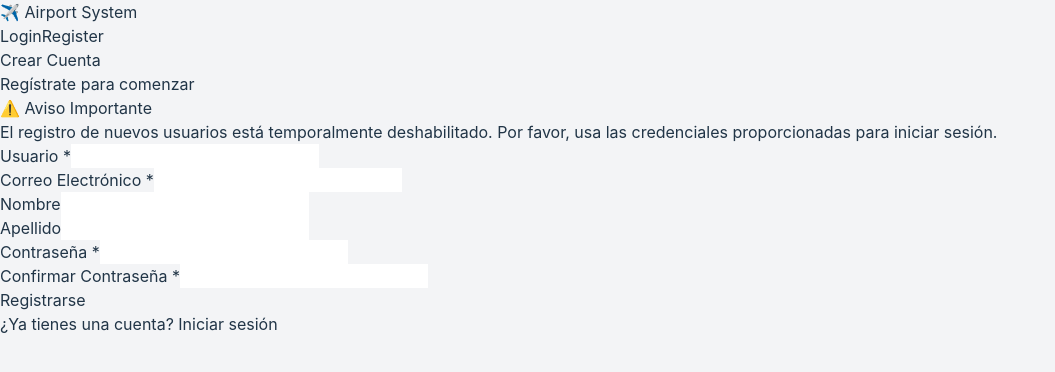
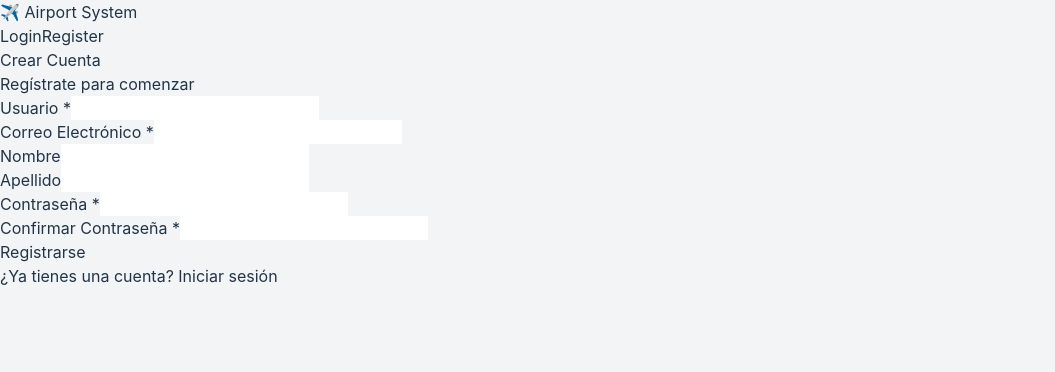
Before and after one commit to IsaacT30/Frontend_Airport, a React (Vite) app: page /register in a window 1280 px wide. Shown: the top 372 px of the page, without its empty margins (0-1055 px from the left). Built offline with nearby package versions, Linux system fonts and the light colour scheme.

Commit message:
register update

```diff
--- a/src/application/auth/auth.service.ts
+++ b/src/application/auth/auth.service.ts
@@ -24,10 +24,8 @@
 
   async register(data: RegisterRequest): Promise<AuthResponse> {
     try {
-      // Si la API no tiene endpoint de registro, comentar esto temporalmente
-      // await airportApiClient.post('/api/auth/register/', data);
+      await airportApiClient.post('/api/passengers/users/', data);
 
-      // Por ahora, solo hacer login si el usuario ya existe
       return await this.login({
         username: data.username,
         password: data.password,
--- a/src/presentation/pages/public/Register.tsx
+++ b/src/presentation/pages/public/Register.tsx
@@ -68,21 +68,13 @@
             <p className="text-gray-600 mt-2">Regístrate para comenzar</p>
           </div>
 
-          <div className="bg-yellow-50 border border-yellow-200 text-yellow-800 px-4 py-3 rounded-lg mb-6">
-            <p className="text-sm font-semibold">⚠️ Aviso Importante</p>
-            <p className="text-sm mt-1">
-              El registro de nuevos usuarios está temporalmente deshabilitado.
-              Por favor, usa las credenciales proporcionadas para <Link to="/login" className="underline font-semibold">iniciar sesión</Link>.
-            </p>
-          </div>
-
           {error && (
             <div className="bg-red-50 border border-red-200 text-red-700 px-4 py-3 rounded-lg mb-4">
               {error}
             </div>
           )}
 
-          <form onSubmit={handleSubmit} className="space-y-4 opacity-50 pointer-events-none">
+          <form onSubmit={handleSubmit} className="space-y-4">
             <div>
               <label htmlFor="username" className="block text-sm font-medium text-gray-700 mb-2">
                 Usuario *
--- a/src/utils/constants.ts
+++ b/src/utils/constants.ts
@@ -129,7 +129,7 @@
   // Autenticación
   LOGIN: '/api/token/',
   REFRESH: '/api/token/refresh/',
-  REGISTER: '/api/users/register/',
+  REGISTER: '/api/passengers/users/',
 
   // API de Aeropuerto
   AIRLINES: '/api/airlines/',
```
